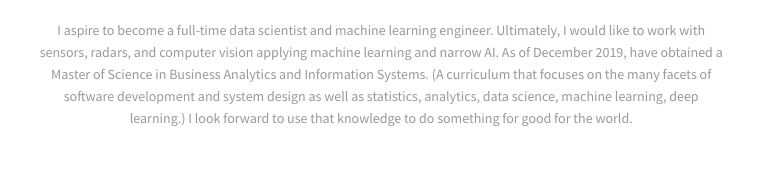
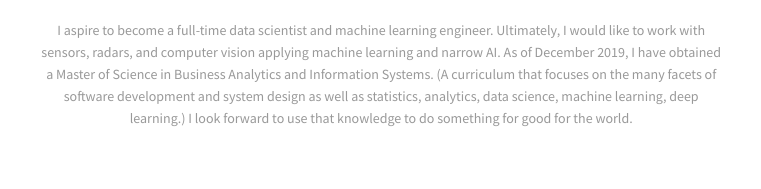
Before and after one commit to sanvora/sanvora.github.io, a plain HTML site: page index.html in a window 1280 px wide. Shown: the part 546-735 px from the top of the page, 290-1051 px from the left. Drawn offline with Linux system fonts and the light colour scheme; some packages are replaced by stand-ins of ours.

Commit message:
Missing 'I' in summary

```diff
--- a/index.html
+++ b/index.html
@@ -156,7 +156,7 @@
 									<p class="">
 										I aspire to become a full-time data scientist and machine learning engineer.
 										Ultimately, I would like to work with sensors, radars, and computer vision applying
-										machine learning and narrow AI. As of December 2019, have obtained a Master of
+										machine learning and narrow AI. As of December 2019, I have obtained a Master of
 										Science in Business Analytics and Information Systems. (A curriculum that focuses
 										on the many facets of software development and system design as well as statistics,
 										analytics, data science, machine learning, deep learning.) I look forward to use that
```
